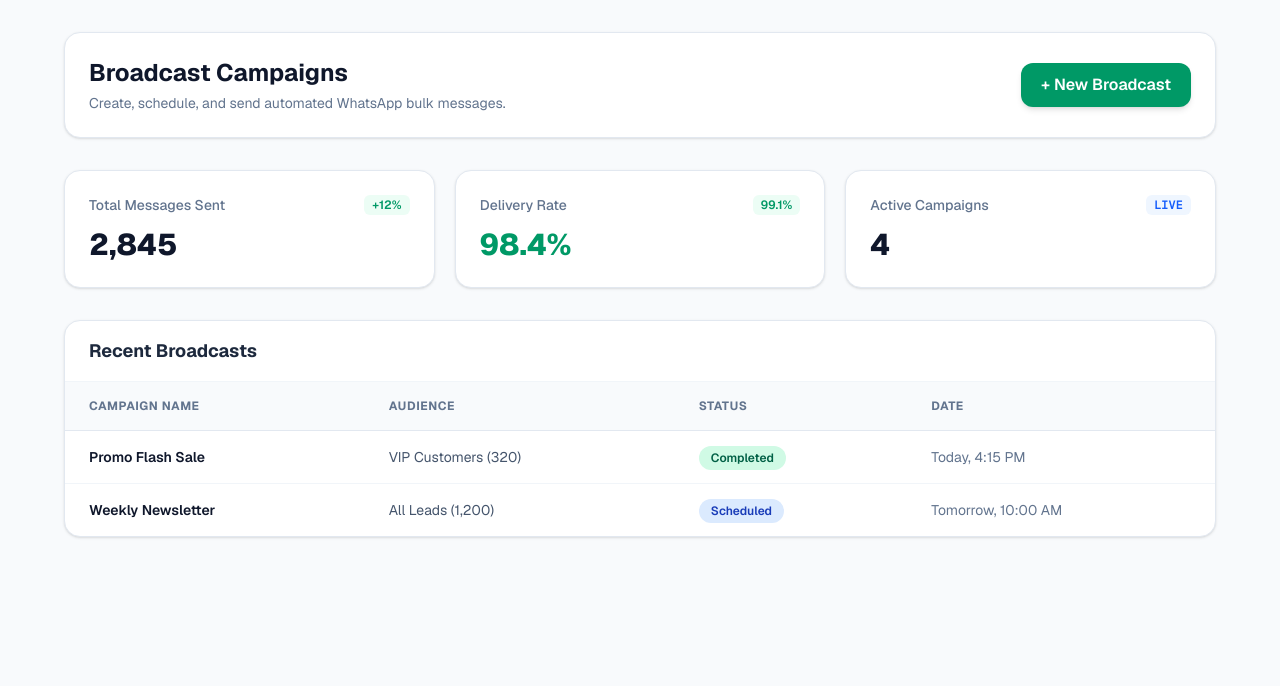
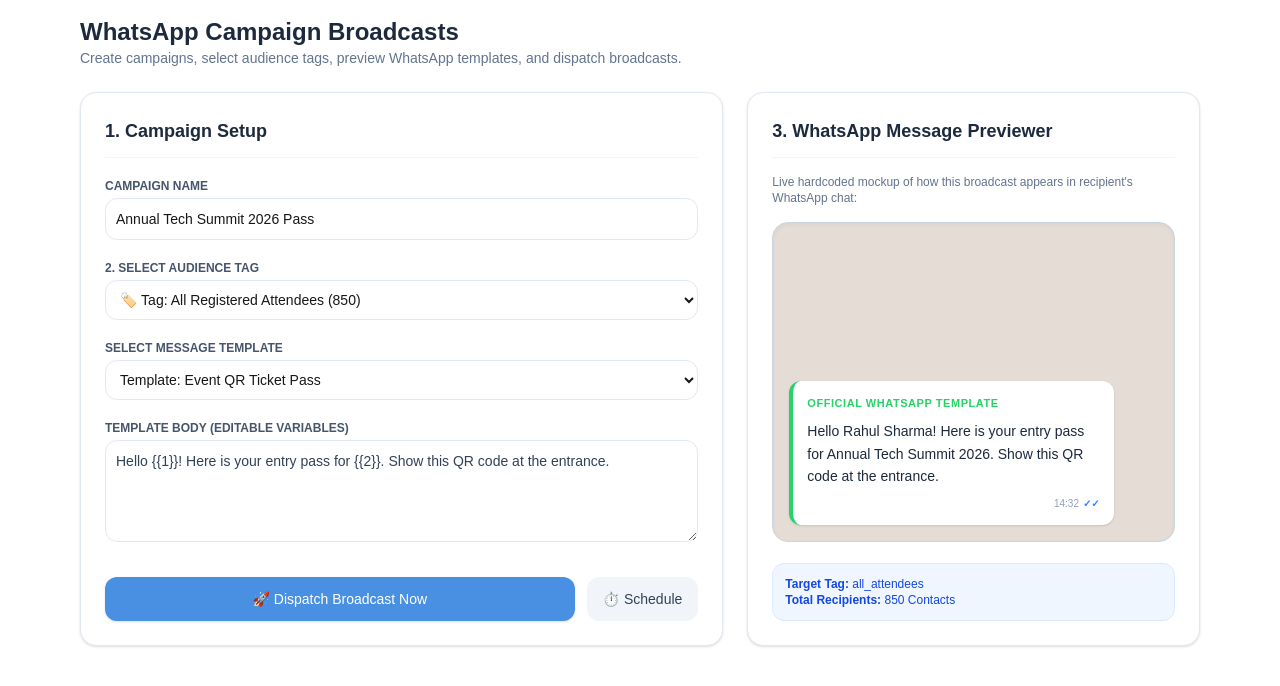
Before and after one commit to vinodkumarvr26/Whatsapp_Automation, a Next.js app in the folder apps/web/: page /broadcasts in a window 1280 px wide. Shown: the top 686 px of the page. Built offline with nearby package versions, Linux system fonts and the light colour scheme.

Commit message:
bc renew

```diff
--- a/apps/web/src/app/broadcasts/page.tsx
+++ b/apps/web/src/app/broadcasts/page.tsx
@@ -1,142 +1,154 @@
 "use client";
 
-import { useState } from "react";
+import React, { useState } from "react";
 
-export default function BroadcastsPage() {
-  const [showModal, setShowModal] = useState(false);
+export default function BroadcastPage() {
+  // Hardcoded States for Templates
+  const [selectedTemplate, setSelectedTemplate] = useState("event_qr_pass");
+  const [selectedTag, setSelectedTag] = useState("all_attendees");
+  const [customMessage, setCustomMessage] = useState(
+    "Hello {{1}}! Here is your entry pass for {{2}}. Show this QR code at the entrance."
+  );
 
   return (
-    <div className="min-h-screen bg-slate-50 p-8 text-slate-800 font-sans">
-      <div className="max-w-6xl mx-auto space-y-8">
-        {/* Module Header */}
-        <div className="flex flex-col sm:flex-row justify-between items-start sm:items-center gap-4 bg-white p-6 rounded-2xl border border-slate-200 shadow-sm">
+    <div className="max-w-6xl mx-auto space-y-6 p-4">
+      {/* Header */}
       <div>
-            <h1 className="text-2xl font-bold text-slate-900">Broadcast Campaigns</h1>
-            <p className="text-sm text-slate-500 mt-1">
-              Create, schedule, and send automated WhatsApp bulk messages.
+        <h1 className="text-2xl font-bold text-slate-800">
+          WhatsApp Campaign Broadcasts
+        </h1>
+        <p className="text-sm text-slate-500">
+          Create campaigns, select audience tags, preview WhatsApp templates, and dispatch broadcasts.
         </p>
       </div>
-          <button
-            onClick={() => setShowModal(true)}
-            className="bg-emerald-600 hover:bg-emerald-700 text-white font-semibold px-5 py-2.5 rounded-xl transition-all shadow-md active:scale-95"
-          >
-            + New Broadcast
-          </button>
+
+      <div className="grid grid-cols-1 lg:grid-cols-12 gap-6">
+        {/* LEFT PANEL: 1. Campaign Creation Interface & 2. Tag Selection Dropdowns */}
+        <div className="lg:col-span-7 bg-white p-6 rounded-2xl border border-slate-200 shadow-sm space-y-5">
+          <h2 className="text-lg font-bold text-slate-800 border-b pb-3 border-slate-100">
+            1. Campaign Setup
+          </h2>
+
+          {/* Campaign Name */}
+          <div>
+            <label className="block text-xs font-semibold text-slate-600 uppercase mb-1">
+              Campaign Name
+            </label>
+            <input
+              type="text"
+              defaultValue="Annual Tech Summit 2026 Pass"
+              className="w-full border border-slate-200 rounded-xl p-2.5 text-sm outline-none focus:border-blue-500"
+              placeholder="e.g. VIP Dinner Invitation"
+            />
           </div>
 
-        {/* Campaign Metrics Cards */}
-        <div className="grid grid-cols-1 md:grid-cols-3 gap-5">
-          <div className="bg-white p-6 rounded-2xl border border-slate-200 shadow-sm">
-            <div className="flex justify-between items-center text-slate-500 text-sm font-medium">
-              <span>Total Messages Sent</span>
-              <span className="text-emerald-600 bg-emerald-50 px-2 py-0.5 rounded-md text-xs font-semibold">+12%</span>
-            </div>
-            <p className="text-3xl font-extrabold text-slate-900 mt-3">2,845</p>
+          {/* Tag Selection Dropdown */}
+          <div>
+            <label className="block text-xs font-semibold text-slate-600 uppercase mb-1">
+              2. Select Audience Tag
+            </label>
+            <select
+              value={selectedTag}
+              onChange={(e) => setSelectedTag(e.target.value)}
+              className="w-full border border-slate-200 rounded-xl p-2.5 text-sm outline-none focus:border-blue-500 bg-white"
+            >
+              <option value="all_attendees">🏷️ Tag: All Registered Attendees (850)</option>
+              <option value="checked_in">🏷️ Tag: Checked-In Guests (420)</option>
+              <option value="vip_speakers">🏷️ Tag: VIP Speakers & Mentors (45)</option>
+              <option value="pending_rsvp">🏷️ Tag: Pending RSVPs (120)</option>
+            </select>
           </div>
 
-          <div className="bg-white p-6 rounded-2xl border border-slate-200 shadow-sm">
-            <div className="flex justify-between items-center text-slate-500 text-sm font-medium">
-              <span>Delivery Rate</span>
-              <span className="text-emerald-600 bg-emerald-50 px-2 py-0.5 rounded-md text-xs font-semibold">99.1%</span>
-            </div>
-            <p className="text-3xl font-extrabold text-emerald-600 mt-3">98.4%</p>
+          {/* Template Selection */}
+          <div>
+            <label className="block text-xs font-semibold text-slate-600 uppercase mb-1">
+              Select Message Template
+            </label>
+            <select
+              value={selectedTemplate}
+              onChange={(e) => {
+                setSelectedTemplate(e.target.value);
+                if (e.target.value === "event_qr_pass") {
+                  setCustomMessage("Hello {{1}}! Here is your entry pass for {{2}}. Show this QR code at the entrance.");
+                } else if (e.target.value === "schedule_update") {
+                  setCustomMessage("Hi {{1}}, urgent update! Keynote session for {{2}} has been shifted to Hall B at 3:00 PM.");
+                } else {
+                  setCustomMessage("Hey {{1}}, thank you for attending {{2}}! Please rate your experience here: https://forms.gle/xyz");
+                }
+              }}
+              className="w-full border border-slate-200 rounded-xl p-2.5 text-sm outline-none focus:border-blue-500 bg-white"
+            >
+              <option value="event_qr_pass">Template: Event QR Ticket Pass</option>
+              <option value="schedule_update">Template: Urgent Schedule Alert</option>
+              <option value="feedback_survey">Template: Post-Event Feedback</option>
+            </select>
           </div>
 
-          <div className="bg-white p-6 rounded-2xl border border-slate-200 shadow-sm">
-            <div className="flex justify-between items-center text-slate-500 text-sm font-medium">
-              <span>Active Campaigns</span>
-              <span className="text-blue-600 bg-blue-50 px-2 py-0.5 rounded-md text-xs font-semibold font-mono">LIVE</span>
+          {/* Dynamic Template Variables */}
+          <div>
+            <label className="block text-xs font-semibold text-slate-600 uppercase mb-1">
+              Template Body (Editable Variables)
+            </label>
+            <textarea
+              rows={4}
+              value={customMessage}
+              onChange={(e) => setCustomMessage(e.target.value)}
+              className="w-full border border-slate-200 rounded-xl p-2.5 text-sm outline-none focus:border-blue-500 text-slate-700"
+            />
           </div>
-            <p className="text-3xl font-extrabold text-slate-900 mt-3">4</p>
+
+          {/* 4. Dispatch Buttons */}
+          <div className="pt-2 flex items-center gap-3">
+            <button
+              onClick={() => alert("Broadcast Dispatched to WhatsApp API!")}
+              className="flex-1 bg-[#4A90E2] hover:bg-blue-600 text-white font-medium py-3 rounded-xl shadow-sm text-sm transition-all"
+            >
+              🚀 Dispatch Broadcast Now
+            </button>
+            <button
+              onClick={() => alert("Campaign Scheduled Successfully!")}
+              className="px-4 py-3 bg-slate-100 hover:bg-slate-200 text-slate-700 font-medium rounded-xl text-sm transition-all"
+            >
+              ⏱️ Schedule
+            </button>
           </div>
         </div>
 
-        {/* Campaign Table */}
-        <div className="bg-white rounded-2xl border border-slate-200 shadow-sm overflow-hidden">
-          <div className="px-6 py-4 border-b border-slate-100 font-bold text-slate-800 text-lg">
-            Recent Broadcasts
+        {/* RIGHT PANEL: 3. Message Template Previewer */}
+        <div className="lg:col-span-5 bg-white p-6 rounded-2xl border border-slate-200 shadow-sm flex flex-col justify-between">
+          <div>
+            <h2 className="text-lg font-bold text-slate-800 border-b pb-3 border-slate-100 mb-4">
+              3. WhatsApp Message Previewer
+            </h2>
+            <p className="text-xs text-slate-500 mb-4">
+              Live hardcoded mockup of how this broadcast appears in recipient's WhatsApp chat:
+            </p>
+
+            {/* WhatsApp Phone Mockup Screen */}
+            <div className="bg-[#E5DDD5] rounded-2xl p-4 border border-slate-300 min-h-[320px] shadow-inner flex flex-col justify-end">
+              <div className="bg-white rounded-xl p-3.5 shadow-sm max-w-[88%] space-y-2 border-l-4 border-[#25D366]">
+                <span className="text-[11px] font-bold text-[#25D366] uppercase tracking-wider block">
+                  Official WhatsApp Template
+                </span>
+                <p className="text-sm text-slate-800 whitespace-pre-wrap leading-relaxed">
+                  {customMessage
+                    .replace("{{1}}", "Rahul Sharma")
+                    .replace("{{2}}", "Annual Tech Summit 2026")}
+                </p>
+                <div className="flex justify-end items-center gap-1 text-[10px] text-slate-400">
+                  <span>14:32</span>
+                  <span className="text-blue-500 font-bold">✓✓</span>
                 </div>
-          <div className="overflow-x-auto">
-            <table className="w-full text-left text-sm">
-              <thead className="bg-slate-50 text-slate-500 border-b border-slate-200 uppercase text-xs font-semibold tracking-wider">
-                <tr>
-                  <th className="px-6 py-4">Campaign Name</th>
-                  <th className="px-6 py-4">Audience</th>
-                  <th className="px-6 py-4">Status</th>
-                  <th className="px-6 py-4">Date</th>
-                </tr>
-              </thead>
-              <tbody className="divide-y divide-slate-100">
-                <tr className="hover:bg-slate-50/80 transition">
-                  <td className="px-6 py-4 font-semibold text-slate-900">Promo Flash Sale</td>
-                  <td className="px-6 py-4 text-slate-600">VIP Customers (320)</td>
-                  <td className="px-6 py-4">
-                    <span className="px-3 py-1 text-xs font-semibold bg-emerald-100 text-emerald-800 rounded-full">
-                      Completed
-                    </span>
-                  </td>
-                  <td className="px-6 py-4 text-slate-500">Today, 4:15 PM</td>
-                </tr>
-                <tr className="hover:bg-slate-50/80 transition">
-                  <td className="px-6 py-4 font-semibold text-slate-900">Weekly Newsletter</td>
-                  <td className="px-6 py-4 text-slate-600">All Leads (1,200)</td>
-                  <td className="px-6 py-4">
-                    <span className="px-3 py-1 text-xs font-semibold bg-blue-100 text-blue-800 rounded-full">
-                      Scheduled
-                    </span>
-                  </td>
-                  <td className="px-6 py-4 text-slate-500">Tomorrow, 10:00 AM</td>
-                </tr>
-              </tbody>
-            </table>
               </div>
             </div>
           </div>
 
-      {/* Creation Modal */}
-      {showModal && (
-        <div className="fixed inset-0 bg-slate-900/40 backdrop-blur-sm flex items-center justify-center p-4 z-50">
-          <div className="bg-white rounded-2xl max-w-md w-full p-6 space-y-5 shadow-2xl border border-slate-100">
-            <h3 className="text-xl font-bold text-slate-900">New Broadcast Campaign</h3>
-            <div className="space-y-4">
-              <div>
-                <label className="block text-xs font-bold uppercase tracking-wider text-slate-500 mb-1">
-                  Campaign Title
-                </label>
-                <input
-                  type="text"
-                  placeholder="e.g. Festival Offer"
-                  className="w-full px-4 py-2.5 rounded-xl border border-slate-200 focus:outline-none focus:ring-2 focus:ring-emerald-500 text-sm"
-                />
-              </div>
-              <div>
-                <label className="block text-xs font-bold uppercase tracking-wider text-slate-500 mb-1">
-                  Message Body
-                </label>
-                <textarea
-                  rows={3}
-                  placeholder="Type your broadcast message..."
-                  className="w-full px-4 py-2.5 rounded-xl border border-slate-200 focus:outline-none focus:ring-2 focus:ring-emerald-500 text-sm"
-                ></textarea>
-              </div>
-            </div>
-            <div className="flex justify-end gap-3 pt-2">
-              <button
-                onClick={() => setShowModal(false)}
-                className="px-4 py-2 text-sm font-semibold text-slate-600 hover:bg-slate-100 rounded-xl transition"
-              >
-                Cancel
-              </button>
-              <button
-                onClick={() => setShowModal(false)}
-                className="px-4 py-2 text-sm font-semibold bg-emerald-600 hover:bg-emerald-700 text-white rounded-xl shadow transition"
-              >
-                Send Campaign
-              </button>
+          <div className="mt-4 p-3 bg-blue-50 rounded-xl border border-blue-100 text-xs text-blue-700">
+            <strong>Target Tag:</strong> {selectedTag} <br />
+            <strong>Total Recipients:</strong> 850 Contacts
           </div>
         </div>
       </div>
-      )}
     </div>
   );
 }
```
Lines whose indentation alone changed are shown as unchanged.
